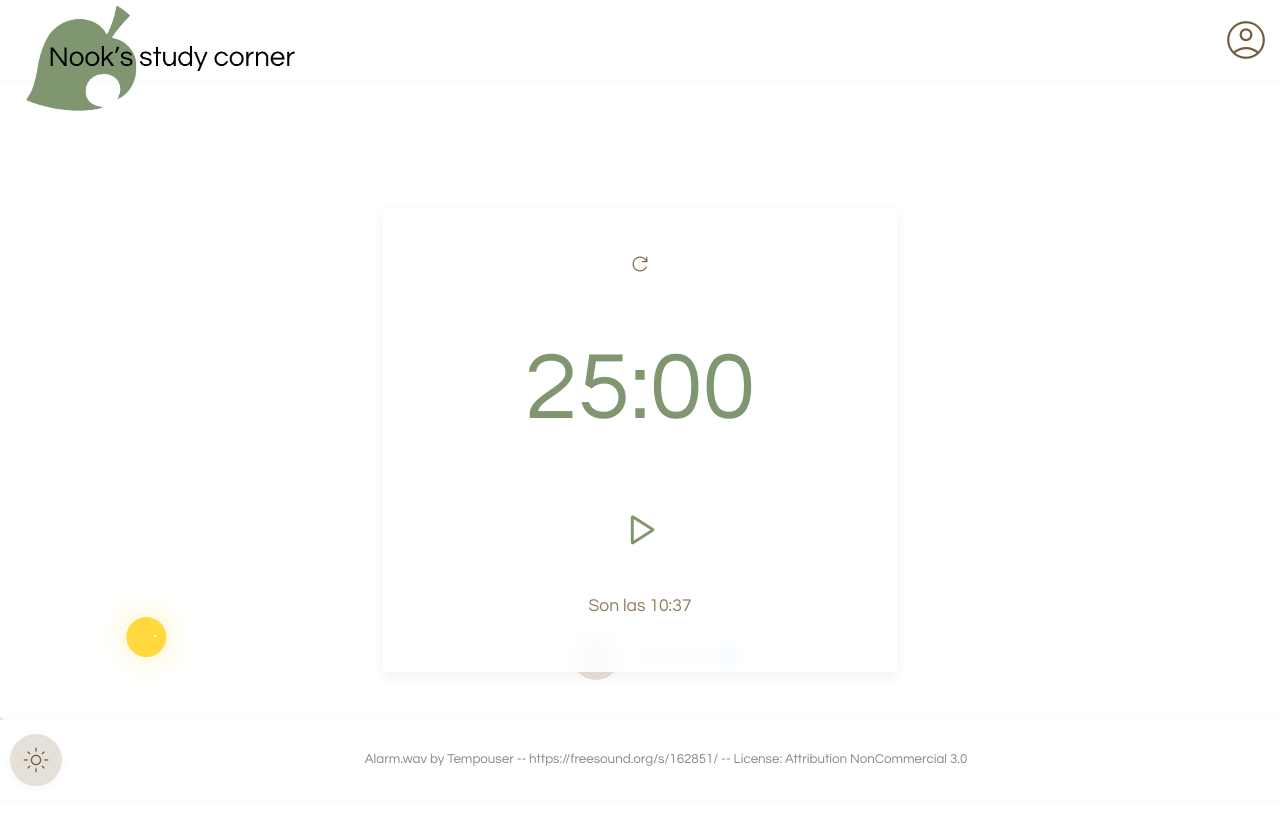
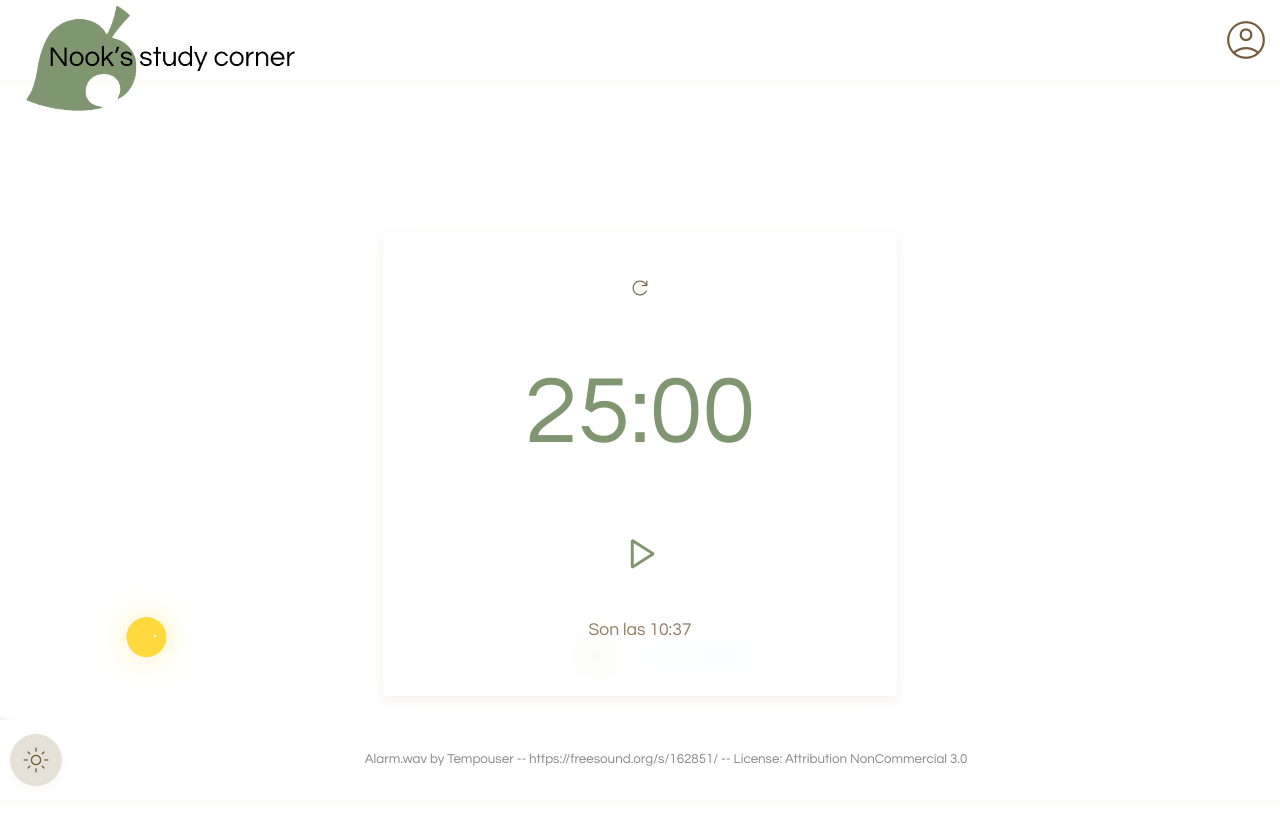
Before and after one commit to arantxaMain/nooks-study-corner-3.0, a React (Vite) app in the folder frontend/: page / in a window 1280 px wide. Shown: the top 824 px of the page. After the commit the page ends 800 px from the top, so only its background shows below. Built offline with nearby package versions, Linux system fonts and the light colour scheme.

Commit message:
ajustes de diseño 2

```diff
--- a/frontend/src/styles/App.css
+++ b/frontend/src/styles/App.css
@@ -2,10 +2,10 @@
   display: flex;
   flex-direction: column;
   align-items: center;
-  min-height: calc(100vh - 12em);
+  min-height: calc(100vh - 10em);
   width: 100%;
-  margin: 6em 0;
   padding: 2em;
   box-sizing: border-box;
   text-align: center;
+  overflow-x: hidden; /* Añadido para prevenir scroll horizontal */
 }
--- a/frontend/src/styles/components/Pomodoro.css
+++ b/frontend/src/styles/components/Pomodoro.css
@@ -1,5 +1,5 @@
 .pomodoro-container {
-  margin-top: 10vh;
+  margin-top: 25vh;
   padding: 2rem;
   background: var(--card-bg);
   backdrop-filter: blur(8px);
--- a/frontend/src/styles/components/Progress.css
+++ b/frontend/src/styles/components/Progress.css
@@ -5,7 +5,7 @@
   right: 0;
   margin-bottom: 5em;
   height: 0.2rem;
-  width: 101%;
+  width: 100%; /* Cambiado de 101% a 100% */
   overflow: hidden;
   background: var(--glass-bg);
   backdrop-filter: blur(4px);
--- a/frontend/src/styles/index.css
+++ b/frontend/src/styles/index.css
@@ -121,10 +121,9 @@ body {
   color: var(--text-color);
   background-color: var(--bg-color);
   font-size: 16px;
-  /* line-height: 1.6; */
+  overflow-x: hidden;
 }
 
-/* Actualizar estilos de header */
 .header {
   position: fixed;
   top: 0;
@@ -142,7 +141,6 @@ body {
   z-index: 1000;
 }
 
-/* Actualizar estilos del footer */
 .footer {
   position: fixed;
   bottom: 0;
@@ -160,7 +158,6 @@ body {
   z-index: 1000;
 }
 
-/* Estilos responsivos */
 @media (max-width: 768px) {
   body {
     font-size: 14px;
```
Also changed, not shown: frontend/src/assets/hoja.png (added).
